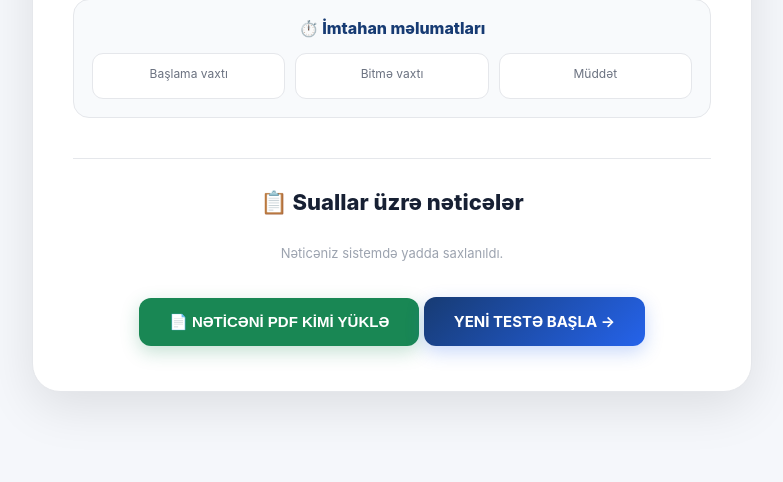
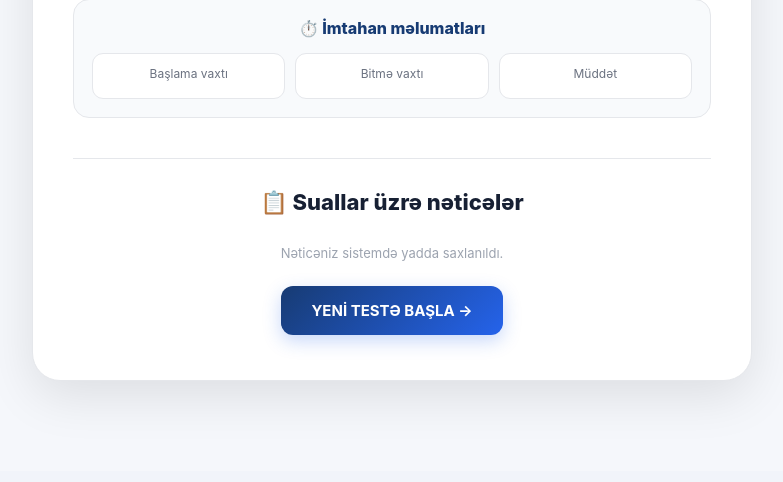
Before and after one commit to parvizmammadoglu1-eng/emek-test, a Flask app: template templates/finish.html in a window 1280 px wide. Shown: the part 945-1427 px from the top of the page, without its empty margins (248-1031 px from the left). After the commit the page ends 1339 px from the top, so only its background shows below. Run offline with Flask 3, Linux system fonts and the light colour scheme; the template is opened without the code that fills it, so the values that code supplies are empty.

Commit message:
Update finish.html

````diff
--- a/templates/finish.html
+++ b/templates/finish.html
@@ -5,105 +5,60 @@
 <style>
 
     .result-page {
-
         min-height: 75vh;
-
         display: flex;
-
         align-items: center;
-
         justify-content: center;
-
         padding: 40px 15px;
-
     }
 
     .result-card {
-
         width: 100%;
-
         max-width: 720px;
-
         background: #ffffff;
-
         border-radius: 28px;
-
         padding: 45px 40px;
-
         text-align: center;
-
         box-shadow: 0 15px 50px rgba(0, 0, 0, 0.10);
-
         border: 1px solid #e5e7eb;
-
         box-sizing: border-box;
-
     }
 
     .success-icon {
-
         width: 82px;
-
         height: 82px;
-
         margin: 0 auto 20px;
-
         border-radius: 50%;
-
         background: #dcfce7;
-
         color: #16a34a;
-
         display: flex;
-
         align-items: center;
-
         justify-content: center;
-
         font-size: 42px;
-
         font-weight: 800;
-
     }
 
     .result-title {
-
         margin: 0;
-
         color: #172033;
-
         font-size: 32px;
-
         font-weight: 800;
-
     }
 
     .result-subtitle {
-
         margin: 10px 0 30px;
-
         color: #6b7280;
-
         font-size: 16px;
-
     }
 
     .name-box {
-
         display: inline-block;
-
         background: #eff6ff;
-
         color: #173b73;
-
         padding: 10px 18px;
-
         border-radius: 12px;
-
         font-weight: 700;
-
         margin-bottom: 30px;
-
     }
 
 
@@ -112,59 +67,34 @@
        ===================================================== */
 
     .score-circle {
-
         width: 180px;
-
         height: 180px;
-
         margin: 0 auto 35px;
-
         border-radius: 50%;
-
         background: linear-gradient(135deg, #173b73, #2563eb);
-
         color: white;
-
         display: flex;
-
         flex-direction: column;
-
         align-items: center;
-
         justify-content: center;
-
         box-shadow: 0 15px 35px rgba(37, 99, 235, 0.25);
-
         box-sizing: border-box;
-
     }
 
     .score-percent {
-
         font-size: 48px;
-
         line-height: 1;
-
         font-weight: 900;
-
         text-align: center;
-
         width: 100%;
-
     }
 
     .score-label {
-
         margin-top: 8px;
-
         font-size: 14px;
-
         opacity: 0.85;
-
         text-align: center;
-
         width: 100%;
-
     }
 
 
@@ -173,49 +103,30 @@
        ===================================================== */
 
     .stats {
-
         display: grid;
-
         grid-template-columns: repeat(3, 1fr);
-
         gap: 15px;
-
         margin-bottom: 30px;
-
     }
 
     .stat {
-
         background: #f8fafc;
-
         border: 1px solid #e5e7eb;
-
         border-radius: 16px;
-
         padding: 20px 10px;
-
         box-sizing: border-box;
-
     }
 
     .stat-number {
-
         font-size: 28px;
-
         font-weight: 800;
-
         color: #173b73;
-
         margin-bottom: 5px;
-
     }
 
     .stat-label {
-
         font-size: 13px;
-
         color: #6b7280;
-
     }
 
 
@@ -224,25 +135,16 @@
        ===================================================== */
 
     .result-message {
-
         padding: 16px 20px;
-
         border-radius: 14px;
-
         background: #f8fafc;
-
         color: #374151;
-
         font-size: 15px;
-
         margin-bottom: 30px;
-
     }
 
     .result-message strong {
-
         color: #173b73;
-
     }
 
 
@@ -251,79 +153,47 @@
        ===================================================== */
 
     .exam-time-box {
-
         margin: 25px 0 30px;
-
         padding: 18px;
-
         border-radius: 16px;
-
         background: #f8fafc;
-
         border: 1px solid #e5e7eb;
-
         box-sizing: border-box;
-
     }
 
     .exam-time-title {
-
         color: #173b73;
-
         font-size: 16px;
-
         font-weight: 800;
-
         margin-bottom: 15px;
-
     }
 
     .exam-time-grid {
-
         display: grid;
-
         grid-template-columns: repeat(3, 1fr);
-
         gap: 10px;
-
     }
 
     .exam-time-grid div {
-
         background: white;
-
         border: 1px solid #e5e7eb;
-
         border-radius: 11px;
-
         padding: 12px 8px;
-
         box-sizing: border-box;
-
     }
 
     .exam-time-grid span {
-
         display: block;
-
         color: #6b7280;
-
         font-size: 12px;
-
         margin-bottom: 5px;
-
     }
 
     .exam-time-grid strong {
-
         display: block;
-
         color: #173b73;
-
         font-size: 14px;
-
         word-break: break-word;
-
     }
 
 
@@ -332,181 +202,108 @@
        ===================================================== */
 
     .answers-title {
-
         margin-top: 40px;
-
         margin-bottom: 20px;
-
         padding-top: 30px;
-
         border-top: 1px solid #e5e7eb;
-
         color: #172033;
-
         font-size: 22px;
-
         font-weight: 800;
-
     }
 
     .question-result {
-
         text-align: left;
-
         border-radius: 16px;
-
         padding: 20px;
-
         margin-bottom: 15px;
-
         border: 1px solid #e5e7eb;
-
         box-sizing: border-box;
-
     }
 
     .question-result.correct {
-
         background: #f0fdf4;
-
         border-color: #bbf7d0;
-
     }
 
     .question-result.wrong {
-
         background: #fff7f7;
-
         border-color: #fecaca;
-
     }
 
     .question-result.unanswered {
-
         background: #f8fafc;
-
         border-color: #e5e7eb;
-
     }
 
     .question-result-header {
-
         display: flex;
-
         justify-content: space-between;
-
         align-items: center;
-
         gap: 10px;
-
         margin-bottom: 12px;
-
     }
 
     .question-result-number {
-
         font-weight: 800;
-
         color: #173b73;
-
         font-size: 15px;
-
     }
 
     .question-status {
-
         font-size: 13px;
-
         font-weight: 800;
-
         padding: 6px 10px;
-
         border-radius: 8px;
-
     }
 
     .correct .question-status {
-
         background: #dcfce7;
-
         color: #15803d;
-
     }
 
     .wrong .question-status {
-
         background: #fee2e2;
-
         color: #b91c1c;
-
     }
 
     .unanswered .question-status {
-
         background: #e5e7eb;
-
         color: #4b5563;
-
     }
 
     .question-result-text {
-
         color: #172033;
-
         font-size: 15px;
-
         line-height: 1.5;
-
         font-weight: 700;
-
         margin-bottom: 15px;
-
     }
 
     .answer-row {
-
         padding: 10px 12px;
-
         border-radius: 9px;
-
         margin-top: 7px;
-
         font-size: 14px;
-
         box-sizing: border-box;
-
     }
 
     .your-answer {
-
         background: #ffffff;
-
         color: #374151;
-
         border: 1px solid #e5e7eb;
-
     }
 
     .correct-answer {
-
         background: #dcfce7;
-
         color: #166534;
-
         border: 1px solid #bbf7d0;
-
         font-weight: 700;
-
     }
 
     .wrong-answer {
-
         background: #fee2e2;
-
         color: #991b1b;
-
         border: 1px solid #fecaca;
-
     }
 
 
@@ -515,15 +312,10 @@
        ===================================================== */
 
     .finish-info {
-
         color: #9ca3af;
-
         font-size: 13px;
-
         margin-top: 30px;
-
         margin-bottom: 25px;
-
     }
 
 
@@ -532,96 +324,22 @@
        ===================================================== */
 
     .home-button {
-
         display: inline-block;
-
         text-decoration: none;
-
         background: linear-gradient(135deg, #173b73, #2563eb);
-
         color: white;
-
         padding: 15px 30px;
-
         border-radius: 12px;
-
         font-size: 15px;
-
         font-weight: 700;
-
         box-shadow: 0 6px 18px rgba(37, 99, 235, 0.25);
-
         transition: all 0.2s ease;
-
         box-sizing: border-box;
-
     }
 
     .home-button:hover {
-
         transform: translateY(-2px);
-
         box-shadow: 0 10px 25px rgba(37, 99, 235, 0.32);
-
-    }
-
-
-    /* =====================================================
-       PDF DÜYMƏSİ
-       ===================================================== */
-
-    .pdf-button {
-
-        display: inline-block;
-
-        margin-top: 12px;
-
-        background: #198754;
-
-        color: white;
-
-        padding: 15px 30px;
-
-        border-radius: 12px;
-
-        font-size: 15px;
-
-        font-weight: 700;
-
-        border: none;
-
-        cursor: pointer;
-
-        box-shadow: 0 6px 18px rgba(25, 135, 84, 0.25);
-
-        transition: all 0.2s ease;
-
-        box-sizing: border-box;
-
-    }
-
-    .pdf-button:hover {
-
-        transform: translateY(-2px);
-
-        box-shadow: 0 10px 25px rgba(25, 135, 84, 0.32);
-
-    }
-
-
-    /* =====================================================
-       PDF ÇAP EDİLƏRKƏN DÜYMƏLƏRİ GİZLƏT
-       ===================================================== */
-
-    @media print {
-
-        .pdf-button,
-        .home-button {
-
-            display: none !important;
-
-        }
-
     }
 
 
@@ -632,157 +350,103 @@
     @media (max-width: 600px) {
 
         .result-page {
-
             padding: 25px 10px;
-
             width: 100%;
-
             box-sizing: border-box;
-
         }
 
         .result-card {
-
             width: 100%;
-
             padding: 35px 16px;
-
             border-radius: 22px;
-
             box-sizing: border-box;
-
         }
 
         .result-title {
-
             font-size: 26px;
-
         }
 
         .result-subtitle {
-
             font-size: 14px;
-
         }
 
         .name-box {
-
             max-width: 100%;
-
             box-sizing: border-box;
-
         }
 
 
         /* FAİZ TELEFONDA TAM MƏRKƏZDƏ */
 
         .score-circle {
-
             width: 155px;
-
             height: 155px;
-
             margin-left: auto;
-
             margin-right: auto;
-
             display: flex;
-
             align-items: center;
-
             justify-content: center;
-
         }
 
         .score-percent {
-
             font-size: 40px;
-
             text-align: center;
-
             width: 100%;
-
             display: block;
-
         }
 
         .score-label {
-
             text-align: center;
-
             width: 100%;
-
             display: block;
-
         }
 
 
         /* STATİSTİKA */
 
         .stats {
-
             gap: 8px;
-
             width: 100%;
-
         }
 
         .stat {
-
             padding: 15px 5px;
-
             min-width: 0;
-
         }
 
         .stat-number {
-
             font-size: 23px;
-
         }
 
         .stat-label {
-
             font-size: 11px;
-
         }
 
 
         /* İMTAHAN VAXTI */
 
         .exam-time-grid {
-
             grid-template-columns: 1fr;
-
             gap: 8px;
-
         }
 
         .exam-time-grid div {
-
             width: 100%;
-
         }
 
 
         /* SUAL BAŞLIĞI */
 
         .question-result-header {
-
             align-items: flex-start;
-
             flex-direction: column;
-
         }
 
 
         /* DÜYMƏ */
 
-        .home-button,
-        .pdf-button {
-
+        .home-button {
             width: 100%;
-
         }
 
     }
@@ -798,33 +462,25 @@
         <!-- UĞUR İŞARƏSİ -->
 
         <div class="success-icon">
-
             ✓
-
         </div>
 
 
         <!-- BAŞLIQ -->
 
         <h1 class="result-title">
-
             Test tamamlandı!
-
         </h1>
 
         <p class="result-subtitle">
-
             Əmək Məcəlləsi testinin nəticəsi
-
         </p>
 
 
         <!-- AD -->
 
         <div class="name-box">
-
             👤 {{ name }}
-
         </div>
 
 
@@ -833,15 +489,11 @@
         <div class="score-circle">
 
             <div class="score-percent">
-
                 {{ percent }}%
-
             </div>
 
             <div class="score-label">
-
                 Ümumi nəticə
-
             </div>
 
         </div>
@@ -854,15 +506,11 @@
             <div class="stat">
 
                 <div class="stat-number">
-
                     {{ correct }}
-
                 </div>
 
                 <div class="stat-label">
-
                     Düzgün cavab
-
                 </div>
 
             </div>
@@ -871,15 +519,11 @@
             <div class="stat">
 
                 <div class="stat-number">
-
                     {{ wrong }}
-
                 </div>
 
                 <div class="stat-label">
-
                     Səhv cavab
-
                 </div>
 
             </div>
@@ -888,15 +532,11 @@
             <div class="stat">
 
                 <div class="stat-number">
-
                     {{ total }}
-
                 </div>
 
                 <div class="stat-label">
-
                     Ümumi sual
-
                 </div>
 
             </div>
@@ -911,25 +551,21 @@
             {% if percent >= 90 %}
 
                 🌟 <strong>Əla nəticə!</strong>
-
                 Əmək Məcəlləsi üzrə bilikləriniz çox yaxşı səviyyədədir.
 
             {% elif percent >= 70 %}
 
                 👏 <strong>Çox yaxşı!</strong>
-
                 Nəticəniz yaxşıdır. Bir az da çalışaraq daha yüksək nəticə əldə edə bilərsiniz.
 
             {% elif percent >= 50 %}
 
                 👍 <strong>Yaxşı nəticə!</strong>
-
                 Biliklərinizi bir qədər də möhkəmləndirməklə nəticənizi artıra bilərsiniz.
 
             {% else %}
 
                 📚 <strong>Daha çox məşq edin!</strong>
-
                 Əmək Məcəlləsi üzrə mövzuları təkrar etməyiniz faydalı olacaq.
 
             {% endif %}
@@ -944,35 +580,24 @@
         <div class="exam-time-box">
 
             <div class="exam-time-title">
-
                 ⏱️ İmtahan məlumatları
-
             </div>
 
             <div class="exam-time-grid">
 
                 <div>
-
                     <span>Başlama vaxtı</span>
-
                     <strong>{{ start_time_text }}</strong>
-
                 </div>
 
                 <div>
-
                     <span>Bitmə vaxtı</span>
-
                     <strong>{{ end_time_text }}</strong>
-
                 </div>
 
                 <div>
-
                     <span>Müddət</span>
-
                     <strong>{{ duration_text }}</strong>
-
                 </div>
 
             </div>
@@ -985,9 +610,7 @@
              ================================================= -->
 
         <div class="answers-title">
-
             📋 Suallar üzrə nəticələr
-
         </div>
 
 
@@ -1000,31 +623,22 @@
                     <div class="question-result-header">
 
                         <div class="question-result-number">
-
                             Sual {{ item.number }}
-
                         </div>
 
                         <div class="question-status">
-
                             ✓ DÜZGÜN
-
                         </div>
 
                     </div>
 
                     <div class="question-result-text">
-
                         {{ item.question }}
-
                     </div>
 
                     <div class="answer-row correct-answer">
-
                         ✓ Sizin cavabınız:
-
                         {{ item.selected_text }}
-
                     </div>
 
                 </div>
@@ -1036,39 +650,27 @@
                     <div class="question-result-header">
 
                         <div class="question-result-number">
-
                             Sual {{ item.number }}
-
                         </div>
 
                         <div class="question-status">
-
                             — BOŞ
-
                         </div>
 
                     </div>
 
                     <div class="question-result-text">
-
                         {{ item.question }}
-
                     </div>
 
                     <div class="answer-row your-answer">
-
                         Sizin cavabınız:
-
                         Cavab verilməyib
-
                     </div>
 
                     <div class="answer-row correct-answer">
-
                         ✓ Düzgün cavab:
-
                         {{ item.correct_text }}
-
                     </div>
 
                 </div>
@@ -1080,39 +682,27 @@
                     <div class="question-result-header">
 
                         <div class="question-result-number">
-
                             Sual {{ item.number }}
-
                         </div>
 
                         <div class="question-status">
-
                             ✕ SƏHV
-
                         </div>
 
                     </div>
 
                     <div class="question-result-text">
-
                         {{ item.question }}
-
                     </div>
 
                     <div class="answer-row wrong-answer">
-
                         ✕ Sizin cavabınız:
-
                         {{ item.selected_text }}
-
                     </div>
 
                     <div class="answer-row correct-answer">
-
                         ✓ Düzgün cavab:
-
                         {{ item.correct_text }}
-
                     </div>
 
                 </div>
@@ -1125,41 +715,17 @@
         <!-- SON MƏLUMAT -->
 
         <div class="finish-info">
-
             Nəticəniz sistemdə yadda saxlanıldı.
-
         </div>
-
-
-        <!-- PDF YÜKLƏ -->
-
-        <button
-
-            type="button"
-
-            onclick="window.print()"
-
-            class="pdf-button"
-
-        >
-
-            📄 NƏTİCƏNİ PDF KİMİ YÜKLƏ
-
-        </button>
 
 
         <!-- YENİ TEST -->
 
         <a
-
             href="{{ url_for('home') }}"
-
             class="home-button"
-
         >
-
             YENİ TESTƏ BAŞLA →
-
         </a>
 
     </div>
@@ -1167,3 +733,4 @@
 </div>
 
 {% endblock %}
+```
````
